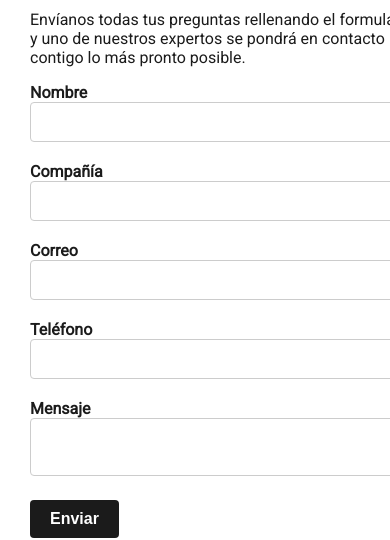
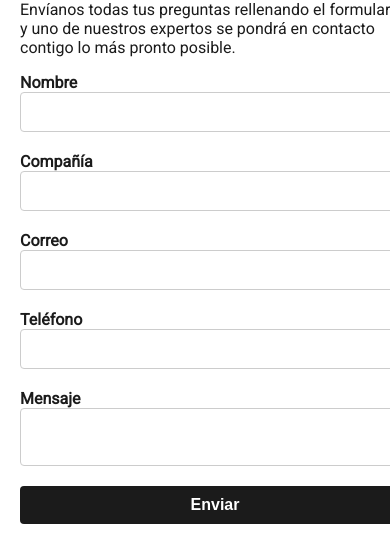
Before and after one commit to cereceda1991/intedsur, a React (Vite) app: page / in a window 390 px wide. Shown: the part 9991-10531 px from the top of the page. Built offline with nearby package versions, Linux system fonts and the light colour scheme.

Commit message:
add: new images webp

```diff
--- a/src/components/ContactUs/ContactUs.css
+++ b/src/components/ContactUs/ContactUs.css
@@ -2,9 +2,10 @@
     display: grid;
     grid-template-columns: repeat(2, 1fr);
     width: 100%;
-    max-width: 1440px;
     margin: 0 auto;
+    max-width: 1280px;
     padding: 30px;
+    gap: 2rem;
     place-items: center;
 }
 
@@ -44,8 +45,8 @@
 }
 
 .contact-us__map-container {
+    height: 400px;
     width: 100%;
-    height: 400px;
     background-color: #f0f0f0;
     margin-bottom: 2rem;
 }
@@ -53,6 +54,7 @@
 .contact-us__map-container iframe {
     width: 100%;
     height: 100%;
+    max-height: 400px;
 }
 
 .contact-us__form button {
@@ -80,7 +82,11 @@
 
 @media screen and (max-width: 768px) {
     .contact-us {
-        grid-template-columns: 1fr;
+        display: flex;
+        flex-direction: column;
+        gap: 20px;
+        margin: 0;
+        padding: 20px;
     }
 
     .contact-us__form-container {
@@ -95,4 +101,20 @@
     .contact-us__map-container {
         height: 200px;
     }
+
+    .contact-us__form-row {
+        display: flex;
+        flex-direction: column;
+    }
+
+    .contact-us__form-row label,
+    .contact-us__form-row input,
+    .contact-us__form-row textarea,
+    .contact-us__form button {
+        width: 100%;
+    }
+
+    .contact-us__map-container iframe {
+      display: none;
+    }
 }
```
